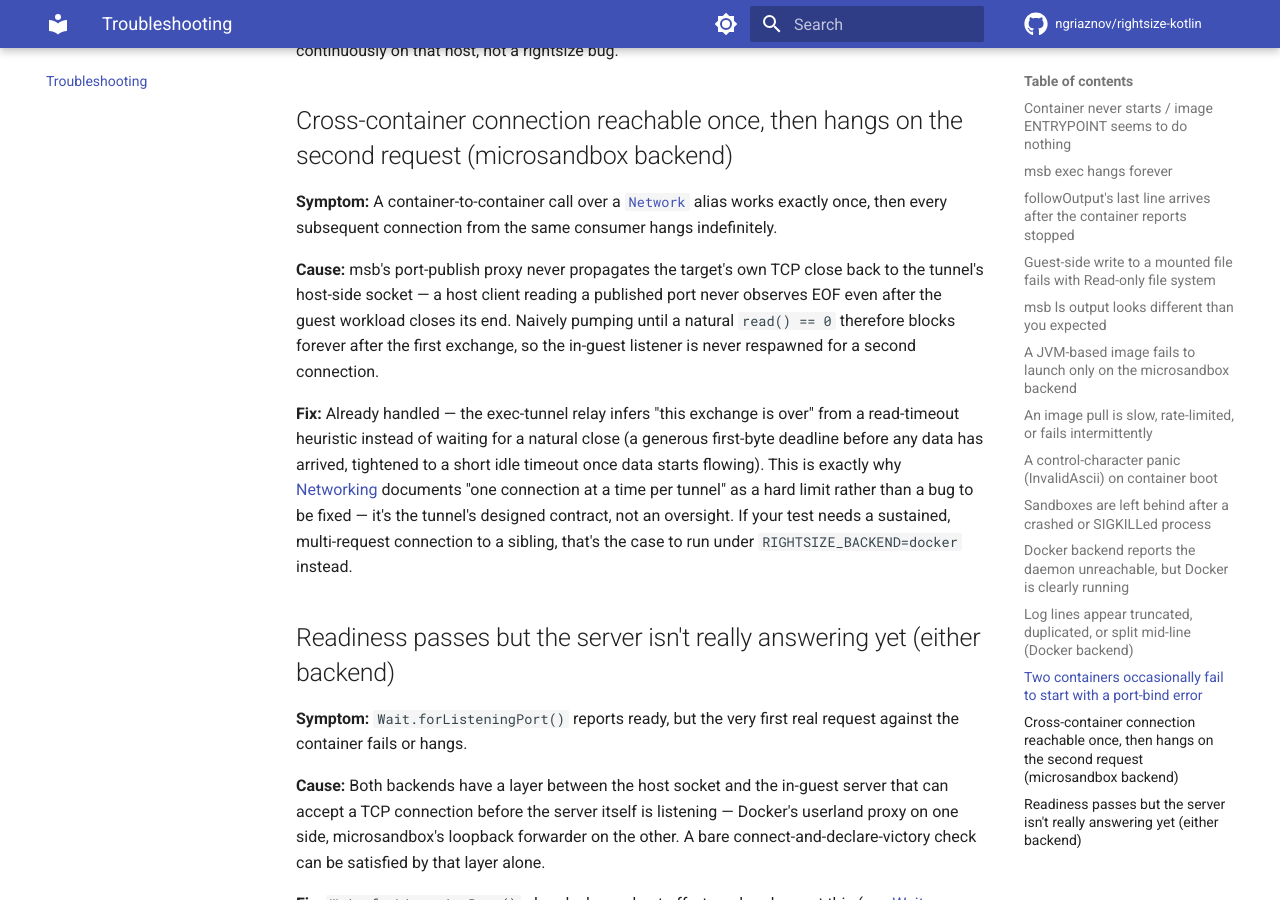
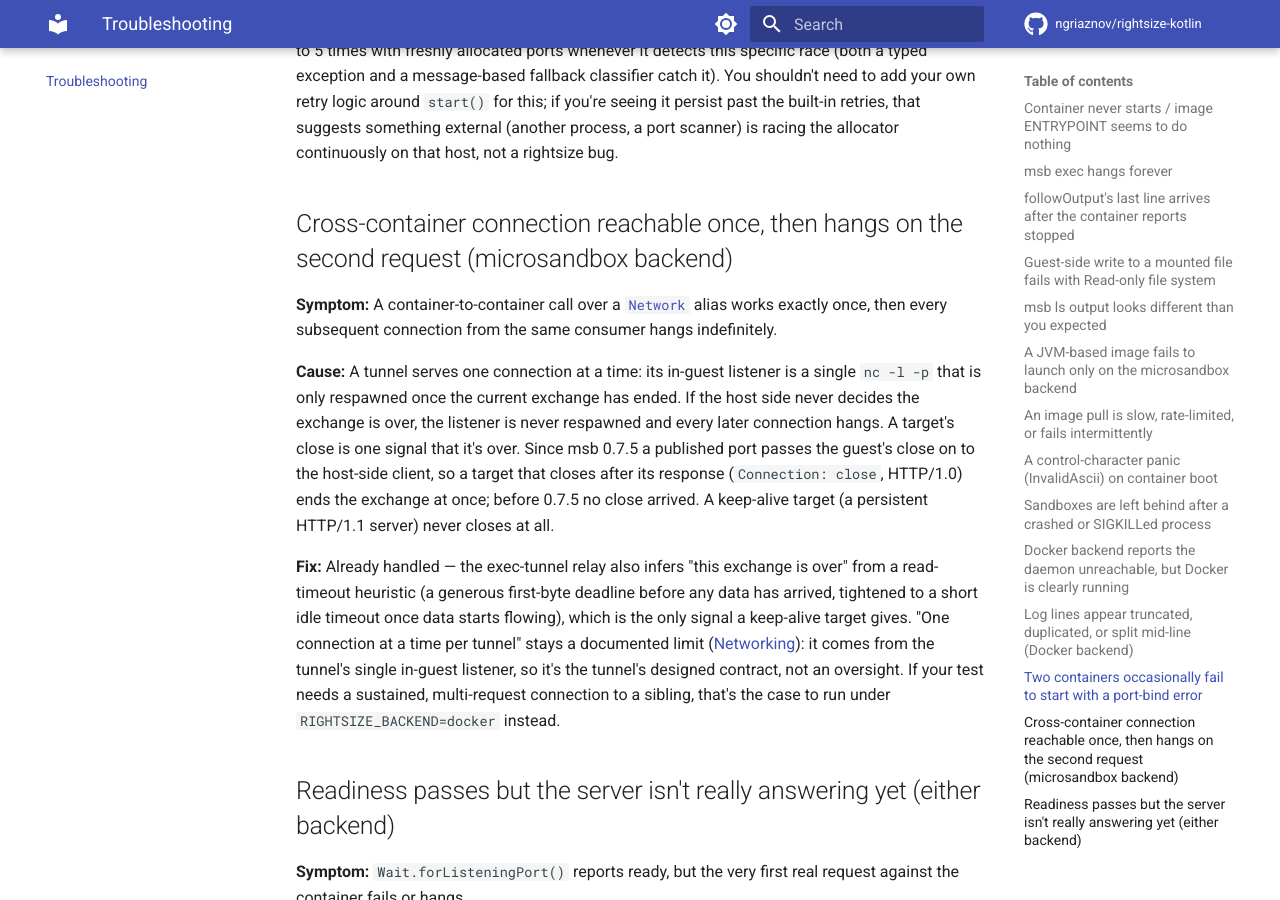
Before and after one commit to ngriaznov/rightsize-kotlin, an MkDocs documentation site: the page built from docs/troubleshooting.md, in a window 1280 px wide and 900 px high, scrolled down 5110 px. Built offline with MkDocs 1.6.1 and Material for MkDocs 9.7.7, drawn with Linux system fonts in a browser that asks for light colours; comment, search, counter and statistics services are not loaded; some of the changed text lies outside the part shown.

Commit message:
Update msb behaviour notes for the 0.7.6 pin
msb 0.7.5 made published TCP ports pass the guest's close on to the host client, and made msb exec forward a non-terminal stdin while the command runs instead of reading it to EOF first. Comments and docs that described the old behaviour as current now scope it to msb before 0.7.5, keep the exec tunnel's idle timeout as the end-of-exchange signal for keep-alive targets, and give the in-guest nc listener as the reason a tunnel serves one connection at a time.

```diff
--- a/docs/troubleshooting.md
+++ b/docs/troubleshooting.md
@@ -29,12 +29,17 @@ directly outside of rightsize and hit this, drop `-d`.
 **Symptom:** Any `execInContainer(...)` call (or a raw `msb exec` invocation) never
 returns.
 
-**Cause:** `msb exec` blocks until its stdin hits EOF — a subprocess pipe left open
-(the default for most process-spawning APIs) keeps it waiting forever.
+**Cause:** Before msb 0.7.5, `msb exec` read its stdin to EOF before starting the
+command, so a subprocess pipe left open (the default for most process-spawning APIs)
+kept it waiting forever. The pinned msb forwards stdin while the command runs and exits
+when the command does, so an open pipe no longer hangs the call itself. A guest command
+that reads stdin (a bare `cat`, say) still waits for input that never comes.
 
 **Fix:** Handled inside rightsize — the backend closes the child's stdin immediately
-after spawning. If you're shelling out to `msb exec` yourself, make sure you close or
-redirect-from-`/dev/null` the child's stdin rather than leaving a pipe open.
+after spawning, so the guest command sees EOF at once. If you're shelling out to
+`msb exec` yourself, close or redirect-from-`/dev/null` the child's stdin rather than
+leaving a pipe open (required before msb 0.7.5, and still the way to keep a
+stdin-reading command from waiting).
 
 ## `followOutput`'s last line arrives after the container reports stopped
 
@@ -215,21 +220,23 @@ not a rightsize bug.
 alias works exactly once, then every subsequent connection from the same consumer
 hangs indefinitely.
 
-**Cause:** msb's port-publish proxy never propagates the target's own TCP close
-back to the tunnel's host-side socket — a host client reading a published port never
-observes EOF even after the guest workload closes its end. Naively pumping until a
-natural `read() == 0` therefore blocks forever after the first exchange, so the
-in-guest listener is never respawned for a second connection.
+**Cause:** A tunnel serves one connection at a time: its in-guest listener is a single
+`nc -l -p` that is only respawned once the current exchange has ended. If the host side
+never decides the exchange is over, the listener is never respawned and every later
+connection hangs. A target's close is one signal that it's over. Since msb 0.7.5 a
+published port passes the guest's close on to the host-side client, so a target that
+closes after its response (`Connection: close`, HTTP/1.0) ends the exchange at once;
+before 0.7.5 no close arrived. A keep-alive target (a persistent HTTP/1.1 server) never
+closes at all.
 
-**Fix:** Already handled — the exec-tunnel relay infers "this exchange is over" from a
-read-timeout heuristic instead of waiting for a natural close (a generous first-byte
-deadline before any data has arrived, tightened to a short idle timeout once data
-starts flowing). This is exactly why
-[Networking](concepts/networking.md#limits-on-the-microsandbox-backend) documents
-"one connection at a time per tunnel" as a hard limit rather than a bug to be fixed —
-it's the tunnel's designed contract, not an oversight. If your test needs a sustained,
-multi-request connection to a sibling, that's the case to run under
-`RIGHTSIZE_BACKEND=docker` instead.
+**Fix:** Already handled — the exec-tunnel relay also infers "this exchange is over" from
+a read-timeout heuristic (a generous first-byte deadline before any data has arrived,
+tightened to a short idle timeout once data starts flowing), which is the only signal a
+keep-alive target gives. "One connection at a time per tunnel" stays a documented limit
+([Networking](concepts/networking.md#limits-on-the-microsandbox-backend)): it comes from
+the tunnel's single in-guest listener, so it's the tunnel's designed contract, not an
+oversight. If your test needs a sustained, multi-request connection to a sibling, that's
+the case to run under `RIGHTSIZE_BACKEND=docker` instead.
 
 ## Readiness passes but the server isn't really answering yet (either backend)
 
```
Also changed, not shown: docs/concepts/networking.md (+5 -5 lines), docs/how-it-works.md (+18 -11 lines), 3 other files.
